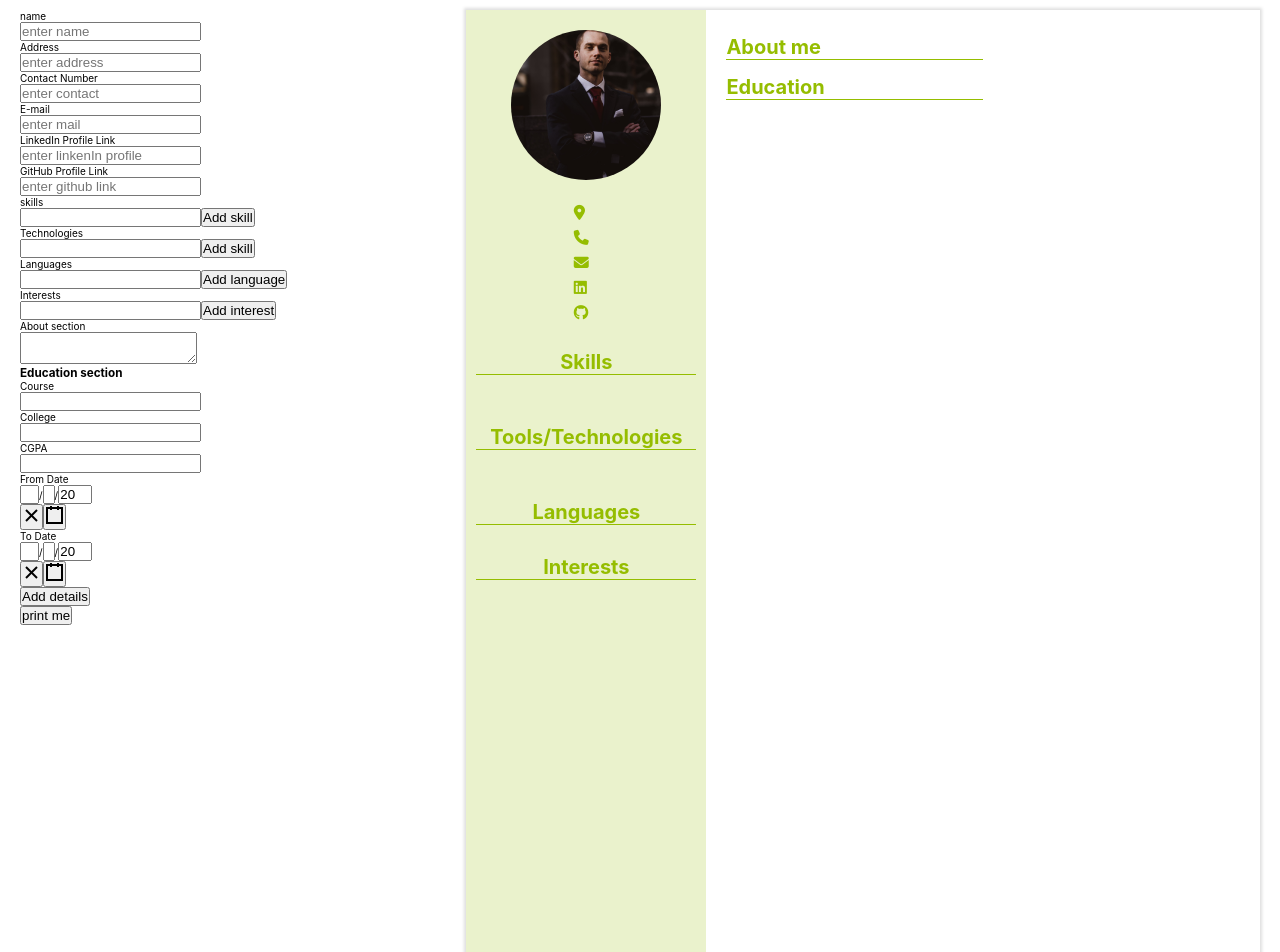
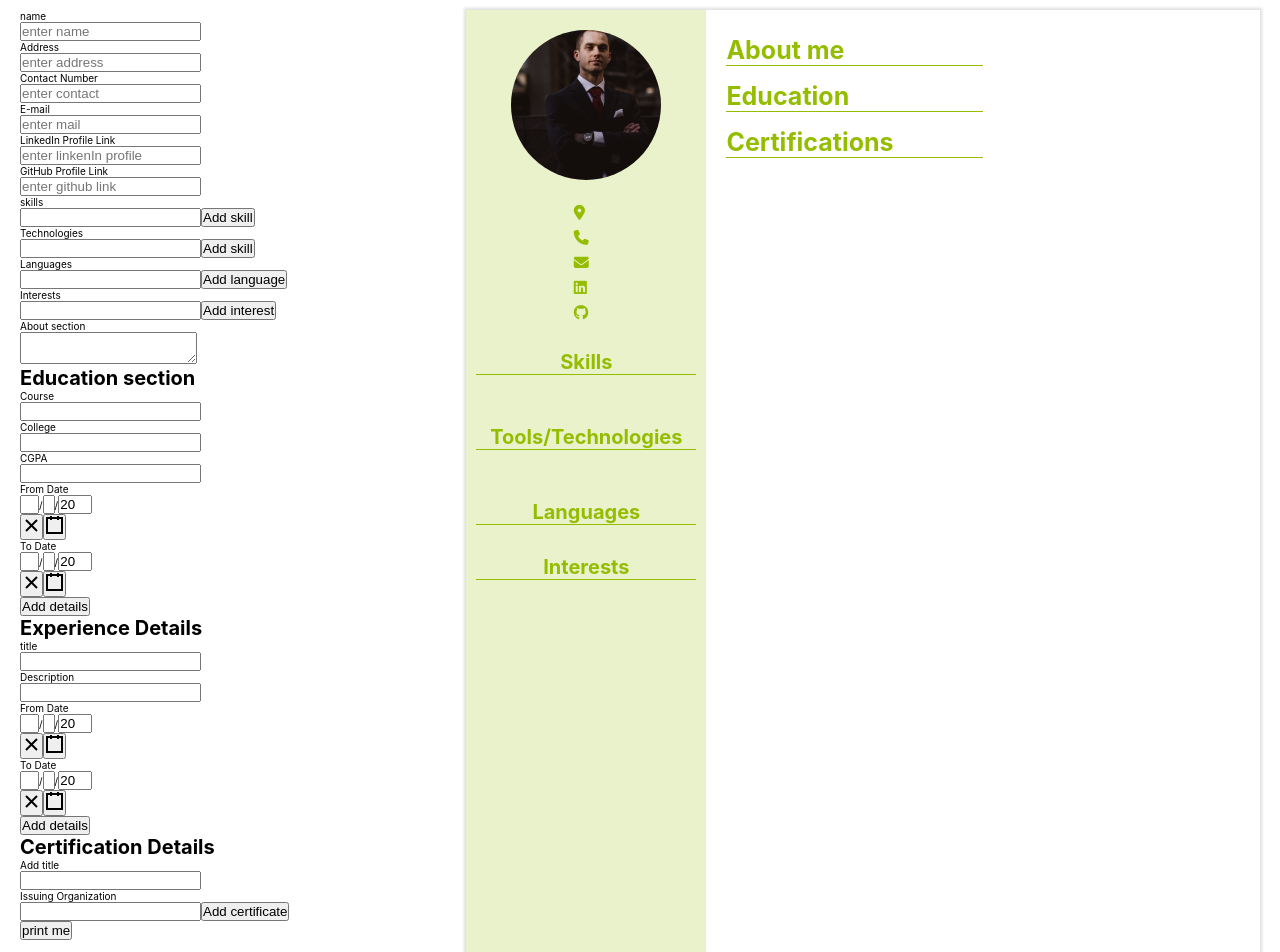
Before and after one commit to dineshveguru/resume-builder-remastered, a React (Create React App) app: page / in a window 1280 px wide. Shown: the top 952 px of the page. Built offline with nearby package versions, Linux system fonts and the light colour scheme.

Commit message:
made certification section

```diff
--- a/src/App.js
+++ b/src/App.js
@@ -20,6 +20,11 @@ function App() {
     to: new Date(),
     cgpa: "",
   });
+  const [certification, setCertification] = React.useState({
+    title: "",
+    issuingOrganization: "",
+  });
+  const [certificateSet, setCertificateSet] = React.useState([]);
   const [educationSet, setEduactionSet] = React.useState([]);
   const [skill, setSkill] = React.useState("");
   const [skillSet, setSkillSet] = React.useState([]);
@@ -30,7 +35,13 @@ function App() {
   const [interest, setInterest] = React.useState("");
   const [interestSet, setInterestSet] = React.useState([]);
   const [about, setAbout] = React.useState("");
-
+  const [experience, setExperience] = React.useState({
+    title: "",
+    description: "",
+    from: new Date(),
+    to: new Date(),
+  });
+  const [experienceSet, setExperienceSet] = React.useState([]);
   function changeEducationSet() {
     if (educationDetails.college && educationDetails.course) {
       let newDetail = {
@@ -49,6 +60,14 @@ function App() {
     console.log(educationSet);
   }
 
+  const educationHandlers = {
+    educationDetails: educationDetails,
+    educationSet: educationSet,
+    changeEducationSet: changeEducationSet,
+    deleteEducationDetail: deleteEducationDetail,
+    changeEdcationDetail: changeEdcationDetail,
+  };
+
   function deleteEducationDetail(id) {
     let newSet = educationSet.filter((detail) => detail.id !== id);
     setEduactionSet(newSet);
@@ -61,13 +80,77 @@ function App() {
       [name]: value,
     }));
   }
+  function changeExperienceSet() {
+    if (experience.title) {
+      let newExperience = {
+        id: experienceSet.length + 1,
+        experienceDetail: experience,
+      };
+      setExperienceSet([...experienceSet, newExperience]);
+      setExperience({
+        title: "",
+        description: "",
+        from: new Date(),
+        to: new Date(),
+      });
+    }
+    console.log(experienceSet);
+  }
 
-  const educationHandlers = {
-    educationDetails: educationDetails,
-    educationSet: educationSet,
-    changeEducationSet: changeEducationSet,
-    deleteEducationDetail: deleteEducationDetail,
-    changeEdcationDetail: changeEdcationDetail,
+  function deleteExperienceDetail(id) {
+    let newSet = experienceSet.filter((detail) => detail.id !== id);
+    setExperienceSet(newSet);
+  }
+
+  function changeExperienceDetail(e) {
+    const { name, value } = e.target;
+    setExperience((prevData) => ({
+      ...prevData,
+      [name]: value,
+    }));
+  }
+  function changeCertificateSet() {
+    if (certification.title) {
+      let newCertification = {
+        id: certificateSet.length + 1,
+        CertificateDetail: certification,
+      };
+      setCertificateSet([...certificateSet, newCertification]);
+      setCertification({
+        title: "",
+        issuingOrganization: "",
+      });
+    }
+    console.log(certificateSet);
+  }
+
+  function deleteCertificateDetail(id) {
+    let newSet = certificateSet.filter((detail) => detail.id !== id);
+    setCertificateSet(newSet);
+  }
+
+  function changeCertificationDetail(e) {
+    const { name, value } = e.target;
+    setCertification((prevData) => ({
+      ...prevData,
+      [name]: value,
+    }));
+  }
+
+  const certificationHandlers = {
+    certification: certification,
+    certificateSet: certificateSet,
+    changeCertificateSet: changeCertificateSet,
+    deleteCertificateDetail: deleteCertificateDetail,
+    changeCertificationDetail: changeCertificationDetail,
+  };
+
+  const experienceHandlers = {
+    experience: experience,
+    experienceSet: experienceSet,
+    changeExperienceSet: changeExperienceSet,
+    deleteExperienceDetail: deleteExperienceDetail,
+    changeExperienceDetail: changeExperienceDetail,
   };
 
   function changeSkillSet(e) {
@@ -180,6 +263,8 @@ function App() {
           interestHandlers={interestHandlers}
           aboutHandlers={aboutHandlers}
           educationHandlers={educationHandlers}
+          experienceHandlers={experienceHandlers}
+          certificationHandlers={certificationHandlers}
         />
         <button onClick={handlePrint}>print me</button>
       </div>
@@ -193,6 +278,8 @@ function App() {
           interestSet={interestSet}
           about={about}
           educationSet={educationSet}
+          experienceSet={experienceSet}
+          certificateSet={certificateSet}
         />
       </div>
     </div>
--- a/src/components/Form.js
+++ b/src/components/Form.js
@@ -5,12 +5,16 @@ import SkillComponent from "./LeftComponents/SkillComponent";
 import TechComponent from "./LeftComponents/TechComponent";
 import DatePicker from "react-date-picker";
 import EducationComponent from "./RightComponents/EducationComponent";
+import ExperienceComponent from "./RightComponents/ExperienceComponent";
+import CertificateComponent from "./RightComponents/CertificateComponent";
 
 function Form(props) {
   const [to, setTo] = React.useState(new Date());
   const [from, setFrom] = React.useState(new Date());
   props.educationHandlers.educationDetails.from = from;
   props.educationHandlers.educationDetails.to = to;
+  props.experienceHandlers.experience.from = from;
+  props.experienceHandlers.experience.to = to;
   const skills = props.skillSet.map((skill) => (
     <SkillComponent skill={skill} deleteSkill={props.deleteSkill} />
   ));
@@ -109,7 +113,7 @@ function Form(props) {
       {interests}
       <p>About section</p>
       <textarea onChange={props.aboutHandlers.changeAbout} />
-      <h3>Education section</h3>
+      <h1>Education section</h1>
       <p>Course</p>
       <input
         name="course"
@@ -144,6 +148,58 @@ function Form(props) {
           delete={props.educationHandlers.deleteEducationDetail}
         />
       ))}
+      <h1>Experience Details</h1>
+      <p>title</p>
+      <input
+        type="text"
+        name="title"
+        value={props.experienceHandlers.experience.title}
+        onChange={props.experienceHandlers.changeExperienceDetail}
+      />
+      <p>Description</p>
+      <input
+        type="text"
+        name="description"
+        value={props.experienceHandlers.experience.description}
+        onChange={props.experienceHandlers.changeExperienceDetail}
+      />
+      <p>From Date</p>
+      <DatePicker onChange={(date) => setFrom(date)} value={from} name="from" />
+      <p>To Date</p>
+      <DatePicker onChange={(date) => setTo(date)} value={to} name="to" />
+      <button onClick={props.experienceHandlers.changeExperienceSet}>
+        Add details
+      </button>
+      {props.experienceHandlers.experienceSet.map((item) => (
+        <ExperienceComponent
+          props={item}
+          delete={props.experienceHandlers.deleteExperienceDetail}
+        />
+      ))}
+      <h1>Certification Details</h1>
+      <p>Add title</p>
+      <input
+        type="text"
+        name="title"
+        value={props.certificationHandlers.certification.title}
+        onChange={props.certificationHandlers.changeCertificationDetail}
+      />
+      <p>Issuing Organization</p>
+      <input
+        type="text"
+        name="issuingOrganization"
+        value={props.certificationHandlers.certification.issuingOrganization}
+        onChange={props.certificationHandlers.changeCertificationDetail}
+      />
+      <button onClick={props.certificationHandlers.changeCertificateSet}>
+        Add certificate
+      </button>
+      {props.certificationHandlers.certificateSet.map((item) => (
+        <CertificateComponent
+          props={item}
+          delete={props.certificationHandlers.deleteCertificateDetail}
+        />
+      ))}
     </div>
   );
 }
--- a/src/components/Resume.js
+++ b/src/components/Resume.js
@@ -13,7 +13,12 @@ function Resume(props) {
           languageSet={props.languageSet}
           interestSet={props.interestSet}
         />
-        <RightComponent about={props.about} educationSet={props.educationSet} />
+        <RightComponent
+          about={props.about}
+          educationSet={props.educationSet}
+          experienceSet={props.experienceSet}
+          certificateSet={props.certificateSet}
+        />
       </div>
     </div>
   );
--- /dev/null
+++ b/src/components/RightComponents/Certificate.js
@@ -0,0 +1,20 @@
+import "../../styles/rightComponent.css";
+import CertificateTag from "./CertificateTag";
+
+function Certificate(props) {
+  return (
+    <div className="education--section">
+      <div className="heading--container">
+        <h1>Certifications</h1>
+      </div>
+      {props.certificateSet.map((item) => (
+        <div>
+          <CertificateTag detail={item} />
+          <hr />
+        </div>
+      ))}
+    </div>
+  );
+}
+
+export default Certificate;
--- /dev/null
+++ b/src/components/RightComponents/CertificateComponent.js
@@ -0,0 +1,16 @@
+function CertificateComponent(props) {
+  return (
+    <div>
+      <p>{props.props.CertificateDetail.title}</p>
+      <p>{props.props.CertificateDetail.issuingOrganization}</p>
+      <i
+        class="fa-solid fa-xmark"
+        onClick={() => {
+          props.delete(props.props.id);
+        }}
+      ></i>
+    </div>
+  );
+}
+
+export default CertificateComponent;
--- /dev/null
+++ b/src/components/RightComponents/CertificateTag.js
@@ -0,0 +1,18 @@
+import "../../styles/rightComponent.css";
+
+function CertificateTag(props) {
+  return (
+    <div className="education-tag--container">
+      <div className={`education--tag`}>
+        <div>
+          <p className="college-section">
+            {props.detail.CertificateDetail.title}
+          </p>
+          <p>{props.detail.CertificateDetail.issuingOrganization}</p>
+        </div>
+      </div>
+    </div>
+  );
+}
+
+export default CertificateTag;
--- /dev/null
+++ b/src/components/RightComponents/Experience.js
@@ -0,0 +1,26 @@
+import "../../styles/rightComponent.css";
+import ExperienceTag from "./ExperienceTag";
+
+function Experience(props) {
+  return (
+    <div>
+      {props.experienceSet.length >= 1 && (
+        <div className="education--section">
+          <div className="heading--container">
+            <h1>Experience</h1>
+          </div>
+          <div>
+            {props.experienceSet.map((item) => (
+              <div>
+                <ExperienceTag item={item} />
+                <hr />
+              </div>
+            ))}
+          </div>
+        </div>
+      )}
+    </div>
+  );
+}
+
+export default Experience;
--- /dev/null
+++ b/src/components/RightComponents/ExperienceComponent.js
@@ -0,0 +1,18 @@
+function ExperienceComponent(props) {
+  return (
+    <div>
+      <p>{props.props.experienceDetail.title}</p>
+      <p>{props.props.experienceDetail.description}</p>
+      <p>{props.props.experienceDetail.from.toString()}</p>
+      <p>{props.props.experienceDetail.to.toString()}</p>
+      <i
+        class="fa-solid fa-xmark"
+        onClick={() => {
+          props.delete(props.props.id);
+        }}
+      ></i>
+    </div>
+  );
+}
+
+export default ExperienceComponent;
--- /dev/null
+++ b/src/components/RightComponents/ExperienceTag.js
@@ -0,0 +1,22 @@
+function ExperienceTag(props) {
+  return (
+    <div className="education-tag--container">
+      <div className="education--tag">
+        <div>
+          <p>{props.item.experienceDetail.title}</p>
+          <p className="description--section">
+            {props.item.experienceDetail.description}
+          </p>
+        </div>
+        <div>
+          <p>
+            {props.item.experienceDetail.to.toString().substring(4, 15)} -{" "}
+            {props.item.experienceDetail.from.toString().substring(4, 15)}
+          </p>
+        </div>
+      </div>
+    </div>
+  );
+}
+
+export default ExperienceTag;
--- a/src/components/RightComponents/RightComponent.js
+++ b/src/components/RightComponents/RightComponent.js
@@ -1,12 +1,16 @@
 import About from "./About";
 import "../../styles/rightComponent.css";
 import Education from "./Education";
+import Experience from "./Experience";
+import Certificate from "./Certificate";
 
 function RightComponent(props) {
   return (
     <div className="right--container">
       <About about={props.about} />
       <Education educationSet={props.educationSet} />
+      <Experience experienceSet={props.experienceSet} />
+      <Certificate certificateSet={props.certificateSet} />
     </div>
   );
 }
--- a/src/styles/rightComponent.css
+++ b/src/styles/rightComponent.css
@@ -5,6 +5,7 @@
 
 .right--container h1{
     color: #95bd00;
+    font-size: 2.5rem;
 
 }
 
@@ -25,7 +26,7 @@
 
 .education--section hr{
     border: 0;
-    border-bottom: 1.5px solid rgba(149, 189, 0, 0.5);
+    border-bottom: 1.5px dotted rgba(149, 189, 0, 0.5);
 }
 
 .education--tag{
@@ -50,3 +51,7 @@
 .college-section{
     font-weight: 700;
 }
+
+.description--section{
+    font-weight: 400;
+}
```
